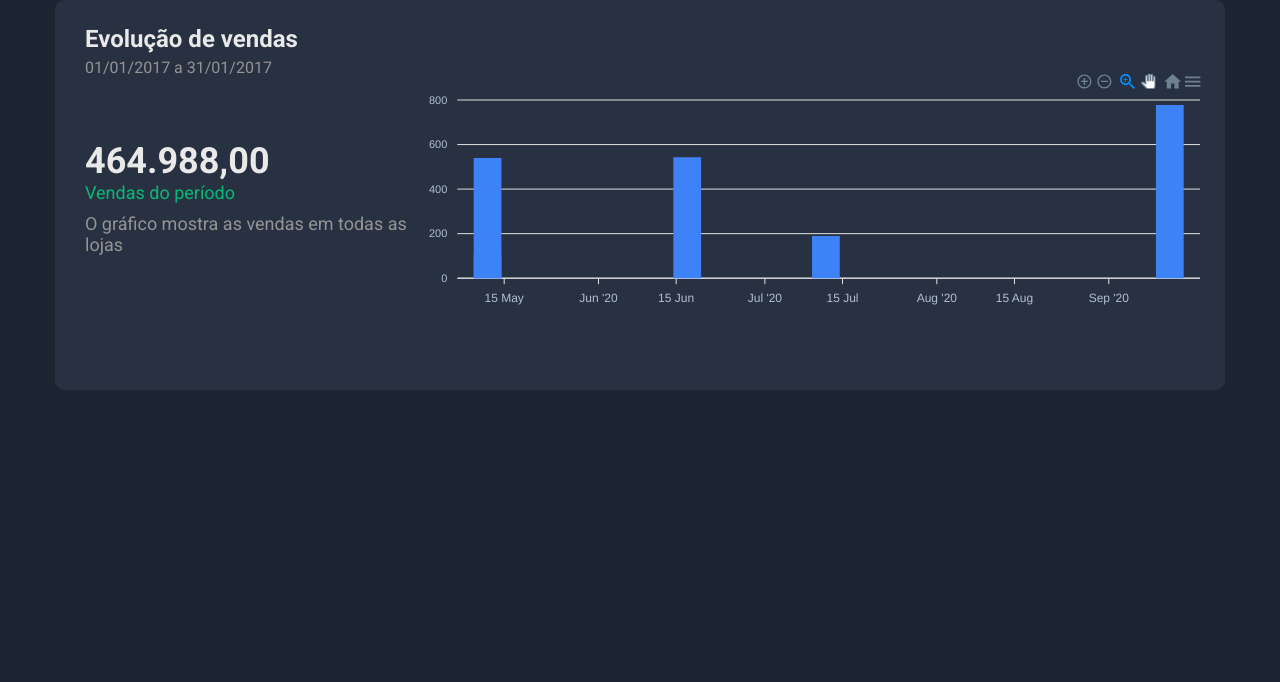
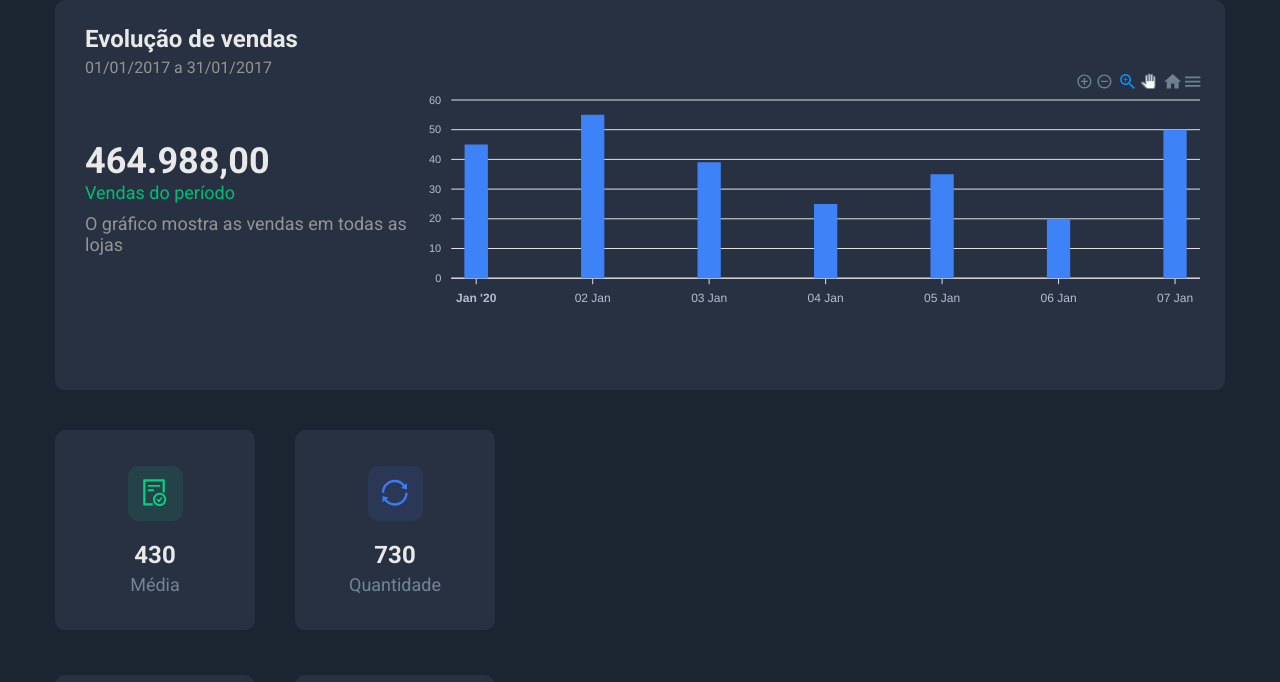
Before and after one commit to guiosouza/dssale, a React (Create React App) app in the folder front-web/: page / in a window 1280 px wide. Shown: the part 230-912 px from the top of the page. Before the commit the page ends 800 px from the top, so only its background shows below. Built offline with nearby package versions, Linux system fonts and the light colour scheme.

Commit message:
Add SalesSummary component

```diff
--- a/front-web/src/App.css
+++ b/front-web/src/App.css
@@ -1,3 +1,10 @@
 .app-container {
   padding: 0 55px;
 }
+
+.sales-overview-container {
+  display: flex;
+  justify-content: space-between;
+  margin-top: 40px;
+  margin-bottom: 40px;
+}
--- a/front-web/src/App.tsx
+++ b/front-web/src/App.tsx
@@ -2,6 +2,7 @@
 import Header from './components/header';
 import SalesByDate from './components/sales-by-date';
 import './App.css';
+import SalesSummary from './components/sales-summary';
 
 function App() {
   return (
@@ -10,6 +11,9 @@
       <div className="app-container">
         <Filter />
         <SalesByDate />
+        <div className="sales-overview-container">
+          <SalesSummary />
+        </div>
       </div>
     </>
   );
--- a/front-web/src/components/sales-by-date/index.tsx
+++ b/front-web/src/components/sales-by-date/index.tsx
@@ -5,24 +5,36 @@
 
 const initialData = [
   {
-    x: '2020-05-12',
-    y: 540
+    x: '2020-01-01',
+    y: 45
   },
   {
-    x: '2020-05-12',
-    y: 106
+    x: '2020-01-02',
+    y: 55
   },
   {
-    x: '2020-06-17',
-    y: 543
+    x: '2020-01-03',
+    y: 39
   },
   {
-    x: '2020-07-12',
-    y: 190
+    x: '2020-01-04',
+    y: 25
   },
   {
-    x: '2020-09-12',
-    y: 777
+    x: '2020-01-05',
+    y: 35
+  },
+  {
+    x: '2020-01-06',
+    y: 20
+  },
+  {
+    x: '2020-01-07',
+    y: 50
+  },
+  {
+    x: '2020-01-01',
+    y: 30
   }
 ];
 
--- /dev/null
+++ b/front-web/src/components/sales-summary/index.tsx
@@ -0,0 +1,19 @@
+import SalesSummaryCard from './sales-summary-card';
+import { ReactComponent as AvatarIcon } from '../../assets/avatar-icon.svg';
+import { ReactComponent as BarChartIcon } from '../../assets/bar-chart-icon.svg';
+import { ReactComponent as DoneIcon } from '../../assets/done-icon.svg';
+import { ReactComponent as SyncIcon } from '../../assets/sync-icon.svg';
+import './styles.css';
+
+function SalesSummary() {
+  return (
+    <div className="sales-summary-container">
+      <SalesSummaryCard value={430} label="Média" icon={<DoneIcon />} />
+      <SalesSummaryCard value={730} label="Quantidade" icon={<SyncIcon />} />
+      <SalesSummaryCard value={480} label="Mínima" icon={<BarChartIcon />} />
+      <SalesSummaryCard value={430} label="Máxima" icon={<AvatarIcon />} />
+    </div>
+  );
+}
+
+export default SalesSummary;
--- /dev/null
+++ b/front-web/src/components/sales-summary/sales-summary-card.tsx
@@ -0,0 +1,20 @@
+import React from 'react';
+import './styles.css';
+
+type Props = {
+  value: number;
+  label: string;
+  icon: React.ReactNode;
+};
+
+function SalesSummaryCard({ icon, value, label }: Props) {
+  return (
+    <div className="sales-summary-card base-card">
+      {icon}
+      <h3 className="sales-summary-card-value">{value}</h3>
+      <span className="sales-summary-card-label">{label}</span>
+    </div>
+  );
+}
+
+export default SalesSummaryCard;
--- /dev/null
+++ b/front-web/src/components/sales-summary/styles.css
@@ -0,0 +1,32 @@
+.sales-summary-container {
+  display: flex;
+  width: 440px;
+  flex-wrap: wrap;
+  justify-content: space-between;
+}
+
+.sales-summary-card {
+  width: 200px;
+  height: 200px;
+  display: flex;
+  justify-content: center;
+  align-items: center;
+  flex-direction: column;
+}
+
+.sales-summary-card-value {
+  color: var(--light-color);
+  font-size: 24px;
+  margin-top: 20px;
+  margin-bottom: 5px;
+}
+
+.sales-summary-card-label {
+  color: var(--grey-light-125-color);
+  font-size: 18px;
+}
+
+.sales-summary-card:nth-of-type(1),
+.sales-summary-card:nth-of-type(2) {
+  margin-bottom: 45px;
+}
```
